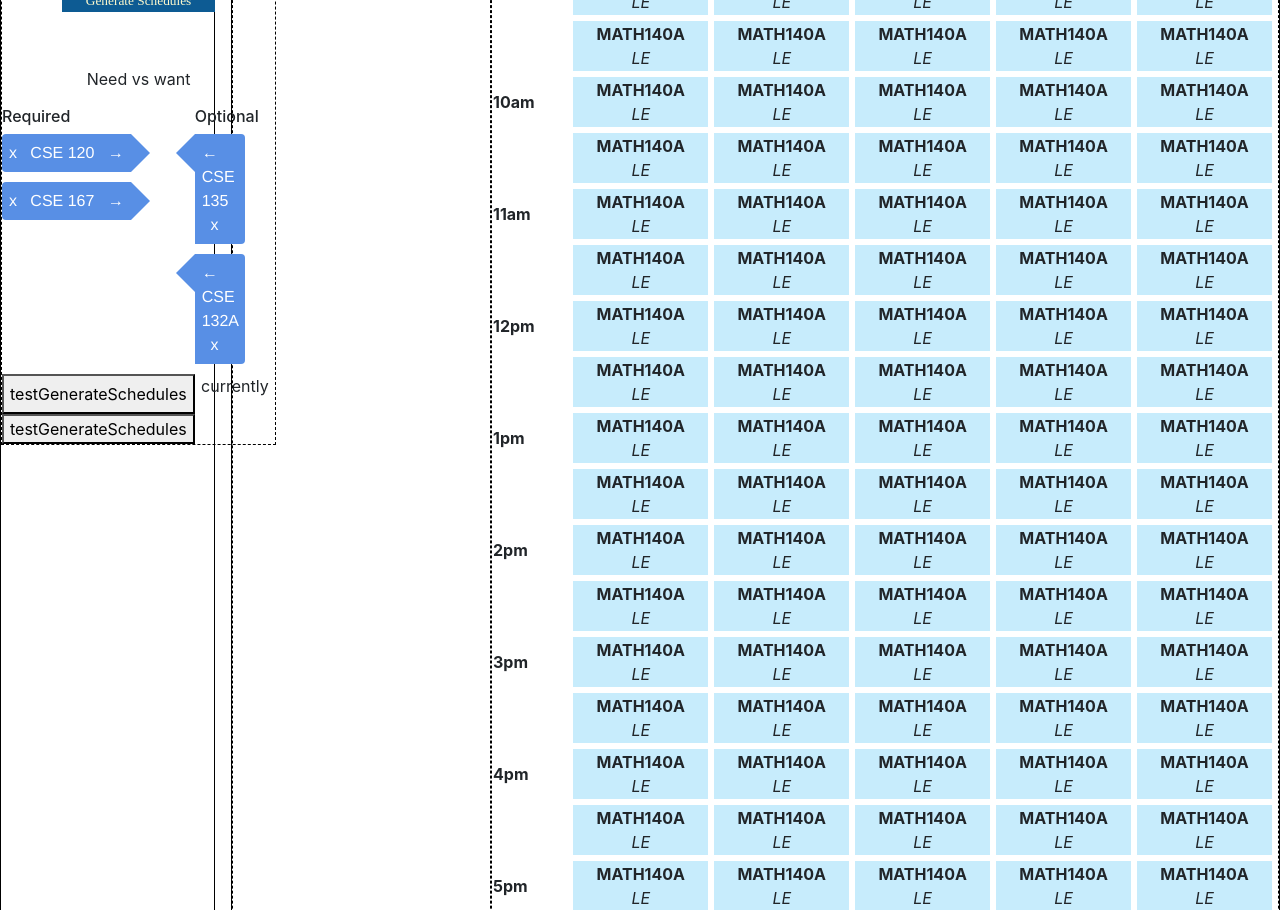
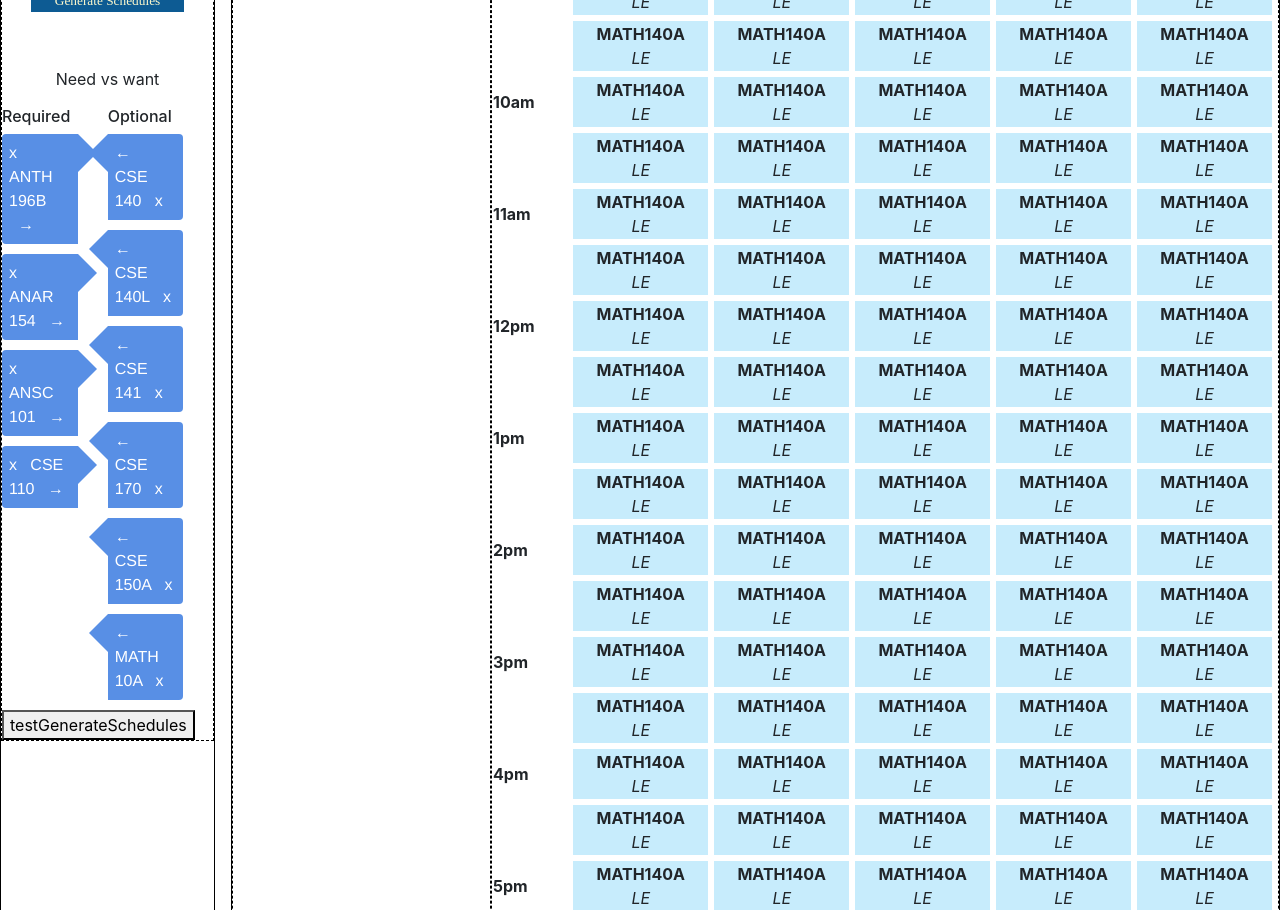
Before and after one commit to kaylynhan/asapp, a React (Create React App) app in the folder client/: page / in a window 1280 px wide. Shown: the part 560-1470 px from the top of the page. Built offline with nearby package versions, Linux system fonts and the light colour scheme; no server answers.

Commit message:
Moved Axios calls to CourseManager

```diff
--- a/client/src/components/CourseManager.js
+++ b/client/src/components/CourseManager.js
@@ -3,12 +3,14 @@ import axios from 'axios';
 import CourseInput from "./CourseInput.js";
 import CourseList from "./CourseList.js";
 import CoursePlan from "./CoursePlan.js"
+import {generateSchedules} from "./scheduleGenerator.js"
 
 class CourseManager extends React.Component {
     constructor(props) {
         super(props);
         this.state = {
             catalogue: [],
+			/*
             requiredClasses: [
                 {
                     name: 'CSE 101',
@@ -29,6 +31,23 @@ class CourseManager extends React.Component {
                     id: '5dcf3e650636c96b37bfc810'
                 }
             ],
+			*/
+			///////////////////////////////////////////////////////////////
+			optionalClasses: [
+				{'name' : 'CSE 140', 'id': '5ddddabf18eee9cc93245fc4'},
+				{'name' : 'CSE 140L', 'id': '5ddddabf18eee9cc93245fc5'},
+				{'name' : 'CSE 141', 'id': '5ddddabf18eee9cc93245fc6'},
+				{'name' : 'CSE 170', 'id': '5ddddabf18eee9cc93245fcc'},
+				{'name' : 'CSE 150A', 'id': '5ddddabf18eee9cc93245fc9'},
+				{'name' : 'MATH 10A', 'id': '5ddddabf18eee9cc932460f8'}
+            ],
+            requiredClasses: [
+				{'name' : 'ANTH 196B', 'id': '5ddddabf18eee9cc93245e9d'},
+                {'name' : 'ANAR 154', 'id': '5ddddabf18eee9cc93245e9e'},
+				{'name' : 'ANSC 101', 'id': '5ddddabf18eee9cc93245ea4'},
+				{'name' : 'CSE 110', 'id': '5ddddabf18eee9cc93245fc3'}
+            ],
+			/////////////////////////////////////////////////////////////////
             optCourseInfo: null,
             reqCourseInfo: null,
             schedules: null,
@@ -51,7 +70,7 @@ class CourseManager extends React.Component {
     }
 
     componentDidMount () {
-        axios.get("http://localhost:4000/courses/allOverviews")
+        axios.get("/courses/allOverviews")
         .then(res => {
             let deptArray = [];
             let courseArray = [];
@@ -79,13 +98,64 @@ class CourseManager extends React.Component {
             this.setState({
                 catalogue: courseMenu
             })
-            console.log(this.state.catalogue)
         })
         .catch(err => {
             console.log(err.message);
         });
     }
 
+
+	////////////////////////////////////////////////////////////
+	onGenerateSchedules= () => {
+		let optionalIDs = []
+        let requiredIDs = []
+
+		for(var i=0; i<this.state.optionalClasses.length; i++)
+		{
+			optionalIDs.push(this.state.optionalClasses[i].id)
+		}
+
+		for(var i=0; i<this.state.requiredClasses.length; i++)
+		{
+			requiredIDs.push(this.state.requiredClasses[i].id)
+		}
+
+        axios.get("http://localhost:4000/courses/getMany",
+        {params: {ids: requiredIDs}})
+        .then(res => {
+            this.setState({
+                reqCourseInfo: res.data
+            })
+        })
+        .catch(err => console.log(err.message));
+        axios.get("http://localhost:4000/courses/getMany",
+        {params: {ids: optionalIDs}})
+        .then(res => {
+            this.setState({
+                optCourseInfo: res.data
+            }, this.getGeneratedSchedules)
+        })
+
+    }
+
+    getGeneratedSchedules  = () => {
+
+		this.setState({
+        schedules: generateSchedules(this.state.optCourseInfo, this.state.reqCourseInfo)
+         }, this.nextgen)
+    }
+
+	nextgen = () => {
+		console.log(this.state.optCourseInfo);
+        console.log(this.state.reqCourseInfo);
+		console.log(this.state.schedules);
+	}
+	////////////////////////////////////////////////////////////
+
+
+
+
+/*
     onGenerateSchedules = () => {
         let optIDs = []
         let reqIDs = []
@@ -96,7 +166,7 @@ class CourseManager extends React.Component {
             reqIDs.append(course.id)
         }
 
-        axios.get("http://localhost:4000/courses/getMany",
+        axios.get("/courses/getMany",
         {params: {ids: this.state.optionalIDs}})
         .then(res => {
             this.setState({
@@ -105,7 +175,7 @@ class CourseManager extends React.Component {
         })
         .catch(err => console.log(err.message));
 
-        axios.get("http://localhost:4000/courses/getMany",
+        axios.get("/courses/getMany",
         {params: {ids: this.state.requiredIDs}})
         .then(res => {
             this.setState({
@@ -122,12 +192,13 @@ class CourseManager extends React.Component {
         //         this.state.reqCourseInfo)
         // })
 
-        /*  This is the callBack function which will update HomePage's
-            schedule state. Be sure to call it after setting
-            this.state.schedules to the newly generated schedules.
-        */
+        //  This is the callBack function which will update HomePage's
+        //    schedule state. Be sure to call it after setting
+        //    this.state.schedules to the newly generated schedules.
+
         this.props.callBack(this.state.schedules)
     }
+*/
 
     handleSearch(search_query, search_query_dept, search_query_num) {
         this.setState({
--- a/client/src/components/CoursePlan.js
+++ b/client/src/components/CoursePlan.js
@@ -1,224 +1,105 @@
-import React from "react"
-import OptionalTag from "./OptionalTag"
-import RequiredTag from "./RequiredTag"
-import "./CoursePlan.css"
-import axios from "axios"
-import {generateSchedules} from "./scheduleGenerator.js"
+import React from "react";
+import OptionalTag from "./OptionalTag";
+import RequiredTag from "./RequiredTag";
+import "./CoursePlan.css";
+import axios from "axios";
 
-class AddedCourses extends React.Component {
+class CoursePlan extends React.Component {
   constructor(props) {
-        super(props)
+    super(props);
 
     this.state = {
-            optionalClasses: [
-                'CSE 135',
-                'CSE 132A',
-            ],
-            optionalIDs: [
-			/*
-				'5ddddabf18eee9cc93245fd4',
-				'5ddddabf18eee9cc93245fc2',
-				'5ddddabf18eee9cc93245e95',
-				'5ddddabf18eee9cc93245e96',
-				'5ddddabf18eee9cc93245e97'
-			*/
-				//'5ddddabf18eee9cc93245e9d',
-				//'5ddddabf18eee9cc93245e9e',
-				//'5ddddabf18eee9cc93245ea4',
-				//'5ddddabf18eee9cc93245fc3',
-				'5ddddabf18eee9cc93245fc4',
-				'5ddddabf18eee9cc93245fc5',
-				'5ddddabf18eee9cc93245fc6',
-				'5ddddabf18eee9cc93245fcc',
-				'5ddddabf18eee9cc93245fc9',
-				'5ddddabf18eee9cc932460f8'
-            ],
-            requiredClasses: [
-                'CSE 120',
-                'CSE 167'
-            ],
-            requiredIDs: [
-
-
-				'5ddddabf18eee9cc93245e9d',
-				'5ddddabf18eee9cc93245e9e',
-				'5ddddabf18eee9cc93245ea4',
-				'5ddddabf18eee9cc93245fc3'
-			/*
-				'5ddddabf18eee9cc93245fbd',
-				'5ddddabf18eee9cc93245fca'
-			*/
-            ],
-            optCourseInfo: null,
-            reqCourseInfo: null,
-            schedules: null
+      requiredClasses: this.props.requiredClasses,
+      optionalClasses: this.props.optionalClasses
+    };
   }
 
-        this.onAddItem = this.onAddItem.bind(this)
-        this.requiredCallBack = this.requiredCallBack.bind(this)
-        this.optionalCallBack = this.optionalCallBack.bind(this)
-        this.removeCallBack = this.removeCallBack.bind(this)
+  requiredCallBack = item => {
+    this.setState(state => {
+      let obj = this.state.requiredClasses.find(o => o.name === item);
+      const requiredClasses = this.state.requiredClasses.filter(function(
+        value
+      ) {
+        return value.name !== item;
+      });
 
-    }
-
-    onAddItem = (value) => {
-        this.setState(state => {
-          const optionalClasses = this.state.wantClasses.concat(value)
-          return {
-            optionalClasses
-          }
-        })
-    }
-
-	////////////////////////////////////////////////////////////
-	onGenerateSchedules= () => {
-        axios.get("http://localhost:4000/courses/getMany",
-        {params: {ids: this.state.requiredIDs}})
-        .then(res => {
-            this.setState({
-                reqCourseInfo: res.data
-            })
-        })
-        .catch(err => console.log(err.message));
-        axios.get("http://localhost:4000/courses/getMany",
-        {params: {ids: this.state.optionalIDs}})
-        .then(res => {
-            this.setState({
-                optCourseInfo: res.data
-            }, this.getGeneratedSchedules)
-        })
-
-    }
-
-    getGeneratedSchedules  = () => {
-
-		this.setState({
-        schedules: generateSchedules(this.state.optCourseInfo, this.state.reqCourseInfo)
-         }, this.nextgen)
-    }
-
-	nextgen = () => {
-		console.log(this.state.optCourseInfo);
-        console.log(this.state.reqCourseInfo);
-		console.log(this.state.schedules);
-	}
-	////////////////////////////////////////////////////////////
-
-	/*
-    onGenerateSchedules = () => {
-        // let optIDs = []
-        // let reqIDs = []
-        // for (var course in this.state.optionalClasses){
-        //     optIDs.append(course.id)
-        //}
-        //for (var course in this.state.requiredClasses){
-        //     reqIDs.append(course.id)
-        // }
-        axios.get("http://localhost:4000/courses/getMany",
-        {params: {ids: this.state.optionalIDs}})
-        .then(res => {
-            this.setState({
-                optCourseInfo: res.data
-            })
-        })
-        .catch(err => console.log(err.message));
-
-        axios.get("http://localhost:4000/courses/getMany",
-        {params: {ids: this.state.requiredIDs}})
-        .then(res => {
-            this.setState({
-                reqCourseInfo: res.data
-            })
-        })
-        .catch(err => console.log(err.message));
-
-
-        console.log(this.state.optCourseInfo);
-        console.log(this.state.reqCourseInfo);
-
-         this.setState({
-             schedules: generateSchedules(this.state.optCourseInfo,
-                 this.state.reqCourseInfo)
-         })
-
-		console.log(this.state.schedules)
-    }
-	*/
-
-    requiredCallBack = (item) => {
-        this.setState(state => {
-            const requiredClasses = this.state.requiredClasses.filter(function(value) {
-                return value !== item
-            })
-            const optionalClasses = this.state.optionalClasses.concat(item)
-            return {
-                requiredClasses,
-                optionalClasses
-            }
-        })
-    }
-
-    optionalCallBack = (item) => {
-        this.setState(state => {
-            const optionalClasses = this.state.optionalClasses.filter(function(value) {
-                return value !== item
-            })
-            const requiredClasses = this.state.requiredClasses.concat(item)
+      const optionalClasses = this.state.optionalClasses.concat(obj);
+      this.props.callBack(requiredClasses, optionalClasses);
       return {
         optionalClasses,
         requiredClasses
-            }
-        })
-    }
+      };
+    });
+  };
 
-    removeCallBack = (item) => {
+  optionalCallBack = item => {
     this.setState(state => {
-            const optionalClasses = this.state.optionalClasses.filter(function(value) {
-                return value !== item
-            })
-            const requiredClasses = this.state.requiredClasses.filter(function(value) {
-                return value !== item
-            })
+      let obj = this.state.optionalClasses.find(o => o.name === item);
+      const optionalClasses = this.state.optionalClasses.filter(function(
+        value
+      ) {
+        return value.name !== item;
+      });
+
+      const requiredClasses = this.state.requiredClasses.concat(obj);
+      this.props.callBack(requiredClasses, optionalClasses);
       return {
         optionalClasses,
         requiredClasses
-            }
-        })
-    }
+      };
+    });
+  };
 
-    render(){
-      return(
+  removeCallBack = item => {
+    this.setState(state => {
+      const optionalClasses = this.state.optionalClasses.filter(function(
+        value
+      ) {
+        return value.name !== item;
+      });
+      const requiredClasses = this.state.requiredClasses.filter(function(
+        value
+      ) {
+        return value.name !== item;
+      });
+      this.props.callBack(requiredClasses, optionalClasses);
+      return {
+        optionalClasses,
+        requiredClasses
+      };
+    });
+  };
+
+  render() {
+    return (
       <div id="courseTagContainer">
         <div id="optionalArea">
           <h6>Optional</h6>
           {this.state.optionalClasses.map(item => (
-                    <div key={item}>
+            <div key={item.name}>
               <OptionalTag
-                            name={item}
+                name={item.name}
                 parentCallback={this.optionalCallBack}
-                            removeCallback={this.removeCallBack}/>
+                removeCallback={this.removeCallBack}
+              />
             </div>
           ))}
         </div>
         <div id="requiredArea">
           <h6>Required</h6>
           {this.state.requiredClasses.map(item => (
-                    <div key={item}>
+            <div key={item.name}>
               <RequiredTag
-                            name={item}
+                name={item.name}
                 parentCallback={this.requiredCallBack}
-                            removeCallback={this.removeCallBack}/>
+                removeCallback={this.removeCallBack}
+              />
             </div>
           ))}
         </div>
-
-                <button onClick ={this.onGenerateSchedules}>testGenerateSchedules</button>
-<p>{this.state.schedules == null ? 'currently' : this.state.schedules[0][0].professor}</p>
       </div>
-
-      )
+    );
+  }
 }
 
-}
-
-export default AddedCourses
+export default CoursePlan;
```
Lines whose indentation alone changed are shown as unchanged.
